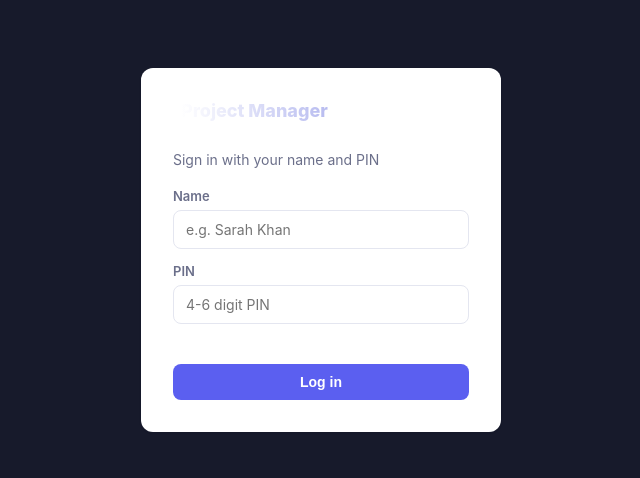
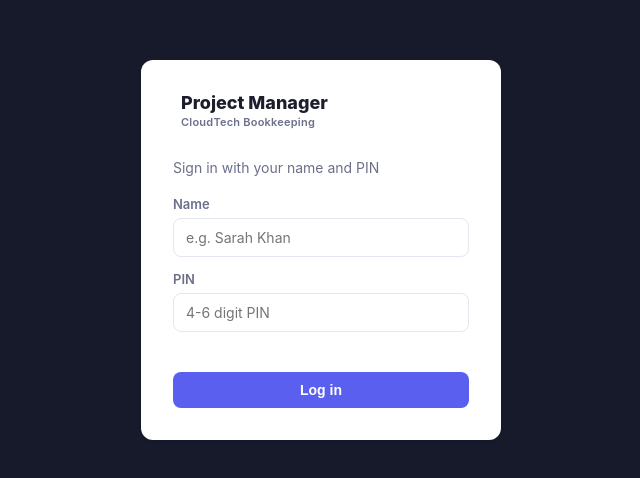
Before and after one commit to abir108/Task-Manager-2, a website: page public/index.html in a window 1280 px wide. Shown: the part 150-628 px from the top of the page, without its empty margins (319-959 px from the left). Drawn offline with Linux system fonts and the light colour scheme; no server answers.

Commit message:
Add "CloudTech Bookkeeping" org name under the Project Manager brand
Shown on both the login screen and sidebar. Fixed a contrast bug where
the sidebar's gradient brand text was unreadable on the login card's
white background.

Co-Authored-By: Claude Sonnet 5 <noreply@anthropic.com>

```diff
--- a/public/index.html
+++ b/public/index.html
@@ -13,6 +13,7 @@
   <form class="login-card" id="login-form">
     <div class="brand login-brand">
       <span class="brand-name">Project Manager</span>
+      <span class="org-name">CloudTech Bookkeeping</span>
     </div>
     <p class="subtitle">Sign in with your name and PIN</p>
     <label>Name
@@ -32,6 +33,7 @@
   <aside class="sidebar">
     <div class="brand">
       <span class="brand-name">Project Manager</span>
+      <span class="org-name">CloudTech Bookkeeping</span>
     </div>
 
     <nav class="nav">
--- a/public/style.css
+++ b/public/style.css
@@ -56,7 +56,14 @@ body {
   max-width: 100%;
 }
 
-.login-brand { margin-bottom: 6px; }
+.login-brand { margin-bottom: 6px; align-items: center; }
+.login-brand .brand-name {
+  background: none;
+  -webkit-background-clip: initial;
+  background-clip: initial;
+  color: var(--text);
+}
+.login-brand .org-name { color: var(--text-muted); }
 
 .login-card .subtitle { margin-bottom: 20px; }
 
@@ -107,7 +114,8 @@ body {
 
 .brand {
   display: flex;
-  align-items: center;
+  flex-direction: column;
+  align-items: flex-start;
   padding: 0 8px 24px;
   color: #fff;
 }
@@ -120,6 +128,14 @@ body {
   -webkit-background-clip: text;
   background-clip: text;
   color: transparent;
+}
+
+.org-name {
+  font-size: 11px;
+  font-weight: 600;
+  color: #8d92b3;
+  letter-spacing: .02em;
+  margin-top: 2px;
 }
 
 .nav {
```
